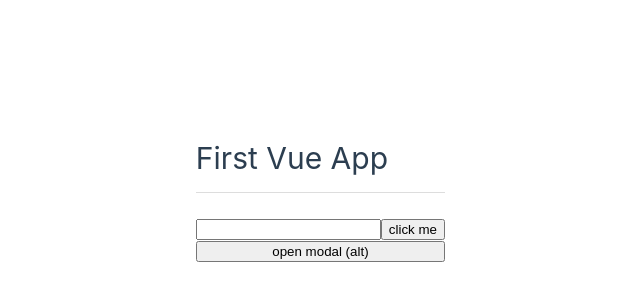
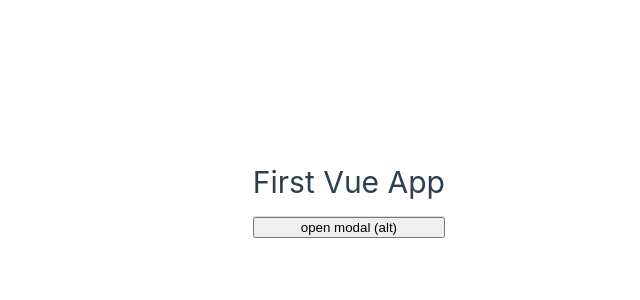
Before and after one commit to princekamariya/VueJS_CLI, a Vue app: page / in a window 1280 px wide. Shown: the part 202-502 px from the top of the page, without its empty margins (195-835 px from the left). Built offline with nearby package versions, Linux system fonts and the light colour scheme.

Commit message:
slot in vue

```diff
--- a/src/App.vue
+++ b/src/App.vue
@@ -27,19 +27,14 @@
 <template>
     <div>
         <h1>{{ title }}</h1>
-        <br />
-        <input type="text" ref="name" />
-        <button @click="handleClick">click me</button>
     </div>
     <br />
 
     <div v-if="showModal">
-        <Modal
-            :header="header"
-            :text="text"
-            theme="sale"
-            @close="toggleModal"
-        />
+        <Modal :header="header" :text="text" theme="sale" @close="toggleModal">
+            <h1>Ninja Giveaway!</h1>
+            <p>Grab your ninja swag for half price!</p>
+        </Modal>
     </div>
     <br />
     <button @click.alt="toggleModal">open modal (alt)</button>
--- a/src/components/Modal.vue
+++ b/src/components/Modal.vue
@@ -1,15 +1,14 @@
 <template>
     <div class="backdrop" @click.self="closeModal">
         <div class="modal" :class="{ sale: theme === 'sale' }">
-            <h1>{{ header }}</h1>
-            <p>{{ text }}</p>
+            <slot></slot>
         </div>
     </div>
 </template>
 
 <script>
 export default {
-    props: ["header", "text", "theme"],
+    props: ["theme"],
     methods: {
         closeModal() {
             this.$emit("close");
```
